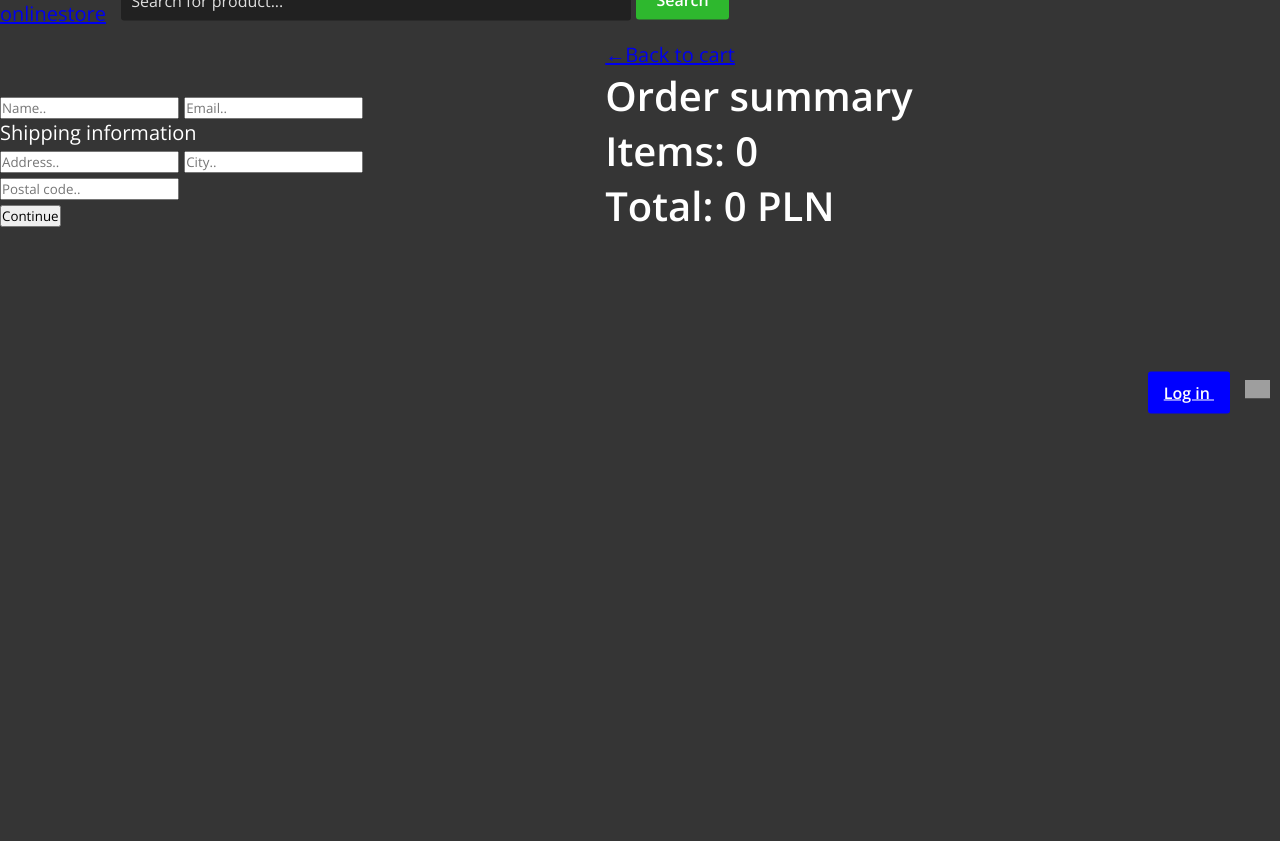
After one commit to tmaz00/onlinestore, a Django app: page /checkout/ in a window 1280 px wide. The commit adds this page. Run offline with Django 4.2, Linux system fonts and the light colour scheme; grey boxes are pictures that could not be loaded.

Commit message:
Initial templates and style for cart and checkout pages

```diff
--- /dev/null
+++ b/shop/static/shop/checkout.css
@@ -0,0 +1,27 @@
+body {
+    background-color: #353535;
+}
+.container {
+    height: 100vh;
+}
+.form-box {
+    position: relative;
+    top: 0;
+    width: 600px;
+    display: inline-block;
+}
+.order-summary {
+    width: 600px;
+    display: inline-block;
+}
+.order-summary-elem div {
+    width: 90px;
+    display: inline-block;
+    margin-left: 5px;
+    margin-right: 5px;
+    text-align: center;
+}
+.order-summary-elem .elem-img {
+    width: 60px;
+    height: 60px;
+}
--- a/shop/static/shop/main.css
+++ b/shop/static/shop/main.css
@@ -68,13 +68,20 @@ input, button, a {
     right: 10px;
     top: 46.5%;
 }
-.hrefs > a {
+.login-button {
+    text-align: center;
+    margin-bottom: 10px;
     border-radius: 3px;
     color: white;
     font-size: 16px;
     background-color: blue;
     padding: 10px 16px;
     font-weight: 600;
+}
+#cart-icon {
+    width: 25px;
+    display: inline-block;
+    margin-left: 15px;
 }
 .container .sidebar {
     width: 300px;
--- a/shop/templates/shop/base.html
+++ b/shop/templates/shop/base.html
@@ -6,7 +6,7 @@
     <meta http-equiv="X-UA-Compatible" content="IE=edge">
     <meta name="viewport" content="width=device-width, initial-scale=1.0">
     <link rel="stylesheet" href="{% static 'shop/main.css' %}">
-    <link rel="stylesheet" href="{% static 'main.css' %}">
+    <link rel="stylesheet" href="{% static 'css/main.css' %}">
     <link rel="preconnect" href="https://fonts.googleapis.com">
     <link rel="preconnect" href="https://fonts.gstatic.com" crossorigin>
     <link href="https://fonts.googleapis.com/css2?family=Open+Sans:wght@300;600&display=swap" rel="stylesheet">
@@ -24,14 +24,17 @@
         </div>
         <div class="hrefs top50">
             {% if user.is_authenticated %}
-            <a class="login-buttons" href="{% url 'logout' %}">
+            <a class="login-button" href="{% url 'logout' %}">
                 Log out
             </a>
             {% else %}
-            <a class="login-buttons" href="{% url 'login' %}">
+            <a class="login-button" href="{% url 'login' %}">
                 Log in
             </a>
             {% endif %}
+            <a href="{% url 'cart' %}">
+                <img id="cart-icon" src="{% static 'images/shop-cart.png'%}">
+            </a>
         </div>
     </div>
     {% block content %}{% endblock %}
--- /dev/null
+++ b/shop/templates/shop/checkout.html
@@ -0,0 +1,39 @@
+{% extends 'shop/base.html' %}
+{% load static %}
+
+{% block content %}
+<link rel="stylesheet" href="{% static 'shop/checkout.css' %}">
+<div class="container">
+    <div class="form-box">
+        <form type="PUT">
+            <div class="form-row">
+                <input type='text' name="name" placeholder="Name..">
+                <input type='text' name="email" placeholder="Email..">
+            </div>
+            <div>Shipping information</div>
+            <div class="form-row">
+                <input type='text' name="address" placeholder="Address..">
+                <input type='text' name="city" placeholder="City..">
+            </div>
+            <div class="form-row">
+                <input type='text' name="postal_code" placeholder="Postal code..">
+            </div>
+            <button type="submit">Continue</button>
+        </form>
+    </div>
+    <div class="order-summary">
+        <a href="{% url 'cart' %}">&#8592;Back to cart</a>
+        <h1>Order summary</h1>
+        {% for item in items %}
+        <div class="order-summary-elem">
+            <div><img class="elem-img" src="{{ item.product.imageURL }}"></div>
+            <div>{{ item.product.name }}</div>
+            <div>{{ item.product.price }} PLN</div>
+            <div>x{{ item.quantity }}</div>
+        </div>
+        {% endfor %}
+        <h1>Items: {{ order.items_counter }}</h1>
+        <h1>Total: {{ order.total_price }} PLN</h1>
+    </div>
+</div>
+{% endblock content %}
```
Also changed, not shown: other parts of shop/static/shop/main.css (+24 -1 lines), shop/static/shop/cart.css (added, +20 -0 lines), shop/templates/shop/cart.html (added, +28 -0 lines).
